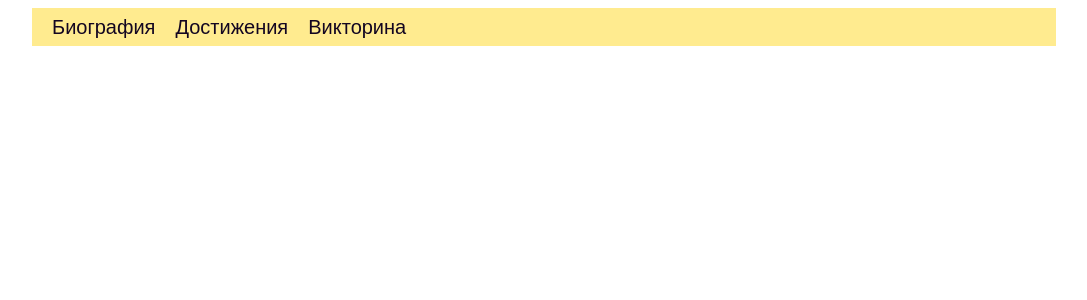
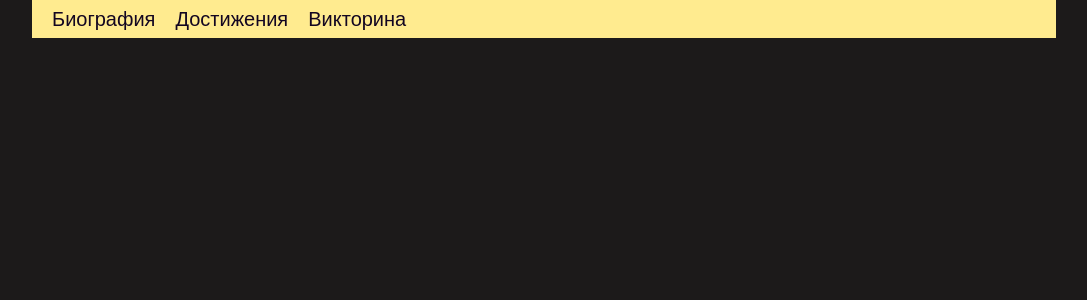
Before and after one commit to Grads521/myWebSiteVue, a Vue app: page / in a window 1280 px wide. Shown: the top 300 px of the page, without its empty margins (96-1183 px from the left). Built offline with nearby package versions, Linux system fonts and the light colour scheme.

Commit message:
Обнова

```diff
--- a/package.json
+++ b/package.json
@@ -9,7 +9,8 @@
   },
   "dependencies": {
     "core-js": "^3.6.5",
-    "vue": "^2.6.11"
+    "vue": "^2.6.11",
+    "vue-router": "^3.5.1"
   },
   "devDependencies": {
     "@vue/cli-plugin-babel": "~4.5.0",
--- a/src/App.vue
+++ b/src/App.vue
@@ -1,18 +1,25 @@
 <template>
-  <div id="App">
-     <Header />
+  <div>
+    <Header />
   </div>
 </template>
 
 <script>
   import Header from '@/components/header'
   export default {
-    name: 'App',
     components: {
-        Header
+      Header
     }
   }
 </script>
 
 <style>
+  * {
+    padding: 0;
+    margin: 0;
+    font-family: Geometria, sans-serif;
+  }
+  body {
+    background-color: #1c1a1a;
+  }
 </style>
--- a/src/components/header.vue
+++ b/src/components/header.vue
@@ -14,31 +14,13 @@
 
 
 <script>
-    // export default {
-    //   name: 'HelloWorld',
-    //   props: {
-    //     msg: String
-    //   }
-    // }
 </script>
 
 
 <style scoped>
-    * {
-        padding: 0;
-        margin: 0;
-        font-family: Geometria, sans-serif;
-    }
-    /*@font-face {*/
-    /*    font-family: "Geometria";*/
-    /*    src: url("fonts/geometria.ttf") format("opentype");*/
-    /*}*/
     .positioner {
         width: 1024px;
         margin: 0 auto;
-    }
-    body {
-        background-color: #1c1a1a;
     }
     header {
         margin: 0;
@@ -59,16 +41,13 @@
     .menu-container nav {
         padding-left: 10px;
     }
-
     .menu-container nav a {
         padding: 8px 10px;
     }
-
     .menu-container a {
         color: #130621;
         text-decoration: none;
     }
-
     .menu-container li {
         display: inline-block;
     }
```
Also changed, not shown: 1 other file (tests, documents, lock files or other folders).
